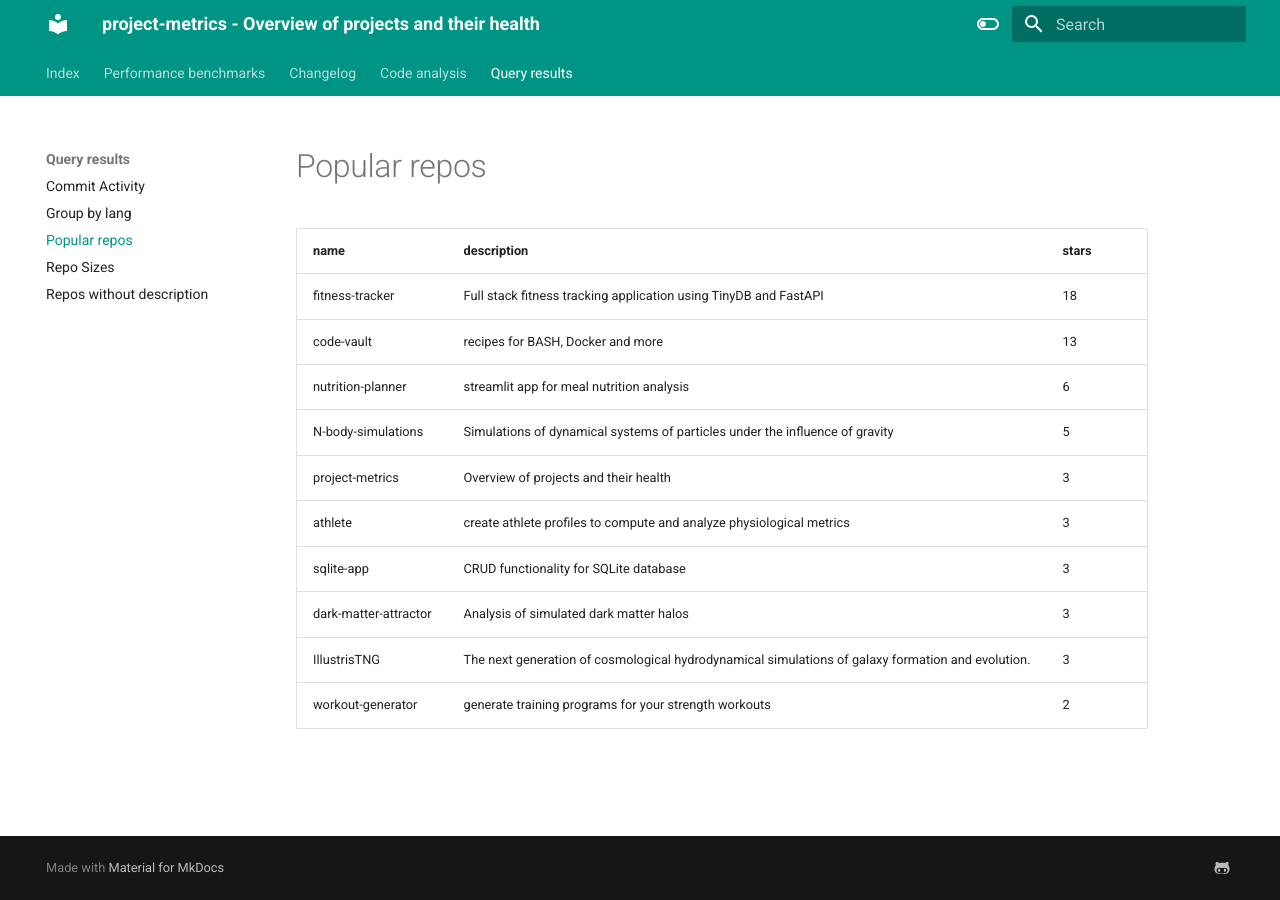
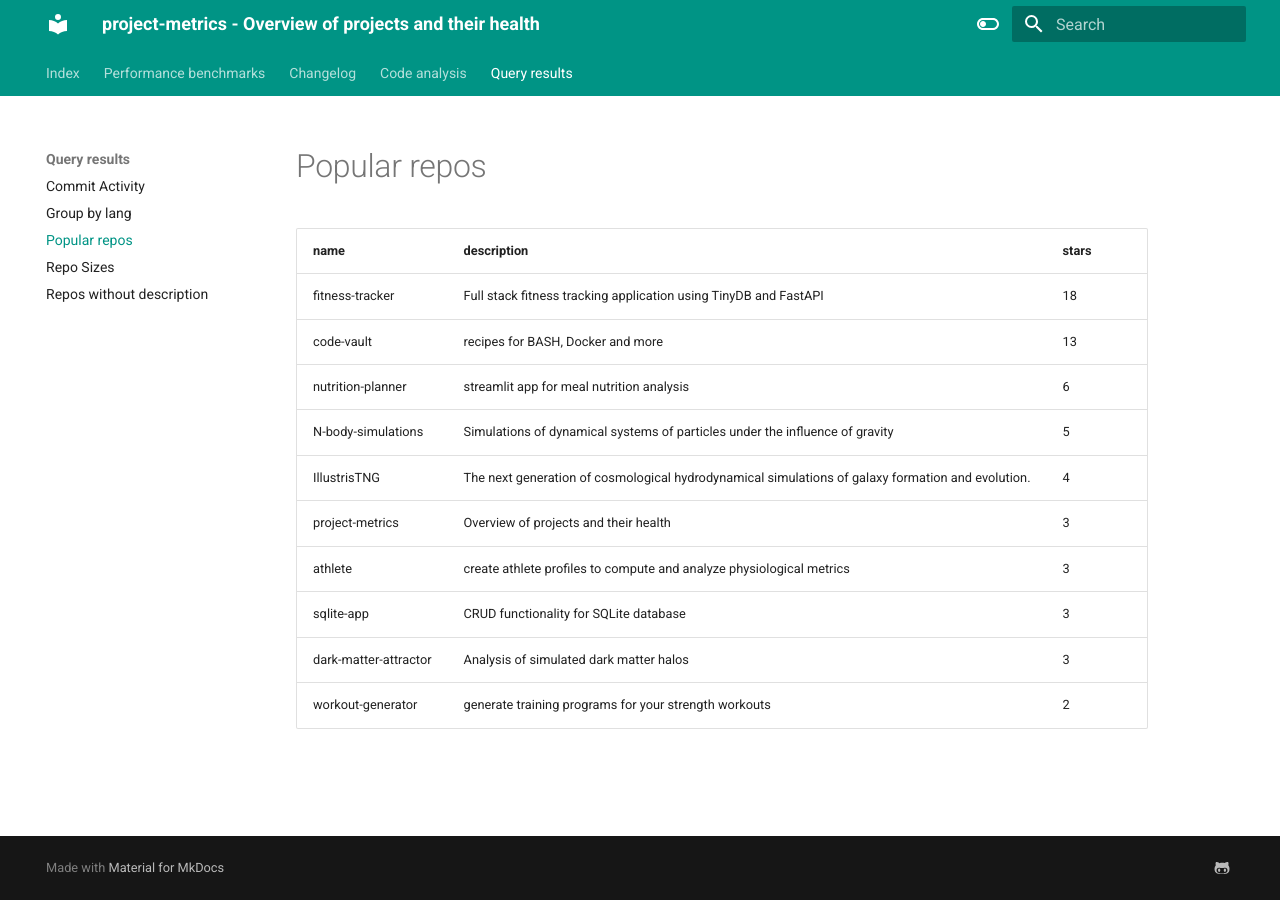
Before and after one commit to TheNewThinkTank/project-metrics, an MkDocs documentation site: the page built from docs/project_docs/query-results/popular-repos.md, in a window 1280 px wide. Built offline with MkDocs 1.6.1 and Material for MkDocs 9.7.7, drawn with Linux system fonts in a browser that asks for light colours.

Commit message:
Updating file

```diff
--- a/docs/project_docs/query-results/popular-repos.md
+++ b/docs/project_docs/query-results/popular-repos.md
@@ -4,9 +4,9 @@
 | code-vault | recipes for BASH, Docker and more | 13 |
 | nutrition-planner | streamlit app for meal nutrition analysis | 6 |
 | N-body-simulations | Simulations of dynamical systems of particles under the influence of gravity | 5 |
+| IllustrisTNG | The next generation of cosmological hydrodynamical simulations of galaxy formation and evolution. | 4 |
 | project-metrics | Overview of projects and their health | 3 |
 | athlete | create athlete profiles to compute and analyze physiological metrics | 3 |
 | sqlite-app | CRUD functionality for SQLite database | 3 |
 | dark-matter-attractor | Analysis of simulated dark matter halos | 3 |
-| IllustrisTNG | The next generation of cosmological hydrodynamical simulations of galaxy formation and evolution. | 3 |
 | workout-generator | generate training programs for your strength workouts | 2 |
```
